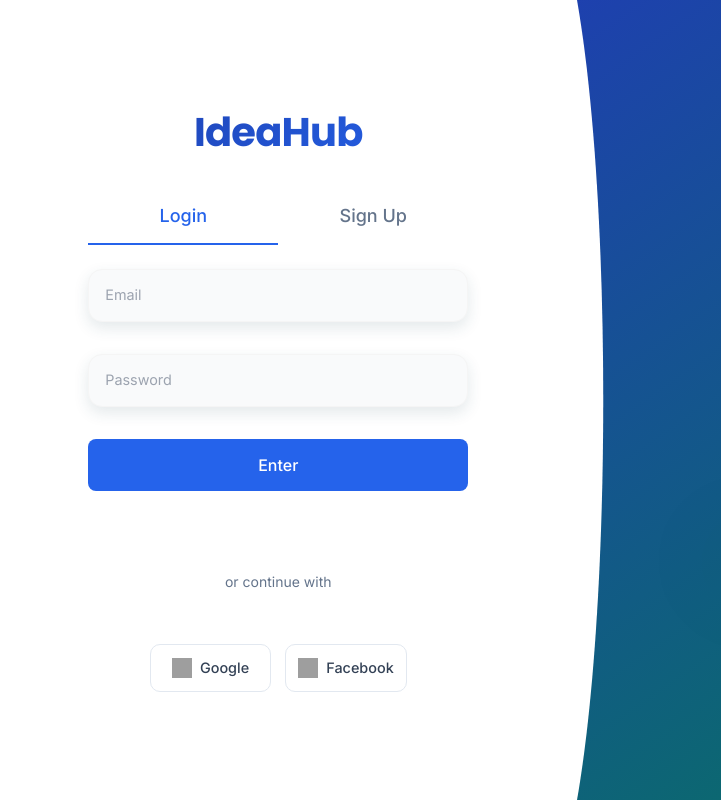
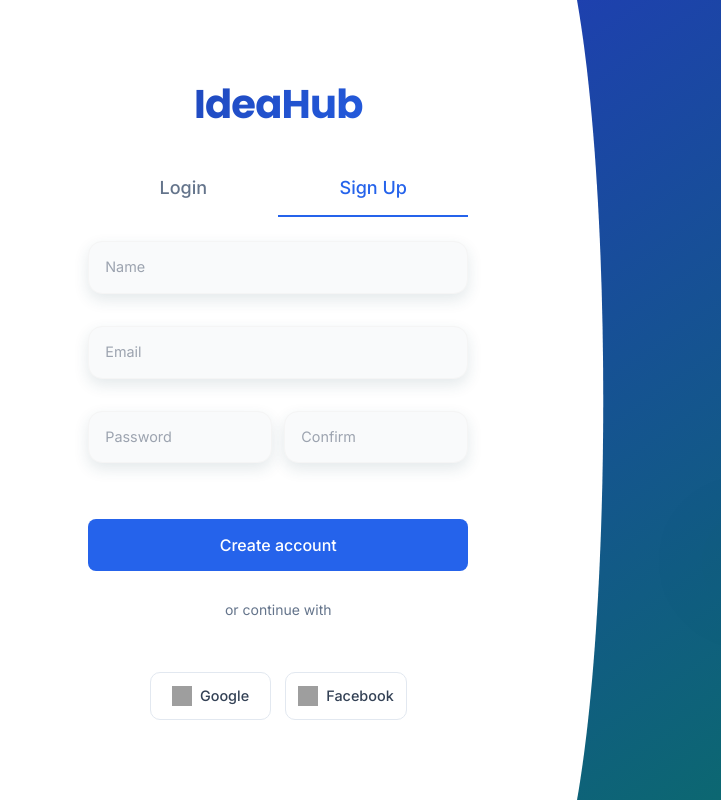
Before and after one commit to MIX-MC-TU/MatchFlow, a plain HTML site: page Frontend/index.html in a window 1280 px wide. Both pictures are taken after a click on the button "Sign Up". Shown: the full height of the page, 0-721 px from the left. Drawn offline with nearby package versions, Linux system fonts and the light colour scheme; grey boxes are pictures that could not be loaded.

Commit message:
fix sign-up

```diff
--- a/Frontend/index.html
+++ b/Frontend/index.html
@@ -88,6 +88,6 @@
   <script src="https://cdn.jsdelivr.net/npm/bootstrap@5.3.3/dist/js/bootstrap.bundle.min.js"></script>
   <!-- Tus JS files -->
   <script type="module" src="./js/auth.js"></script>
-  <script type="module" src="./js/auth-ui.js"></script>
+  <script src="script.js"></script>
 </body>
 </html>
--- a/Frontend/script.js
+++ b/Frontend/script.js
@@ -0,0 +1,16 @@
+document.addEventListener('DOMContentLoaded', () => {
+  const tabs = document.querySelectorAll('.tab');
+  const views = document.querySelectorAll('.auth-view');
+
+  tabs.forEach((tab) => {
+    tab.addEventListener('click', () => {
+      const view = tab.dataset.view;
+
+      tabs.forEach((t) => t.classList.remove('active'));
+      views.forEach((v) => v.classList.remove('active'));
+
+      tab.classList.add('active');
+      document.getElementById(`${view}-form`).classList.add('active');
+    });
+  });
+});
```
